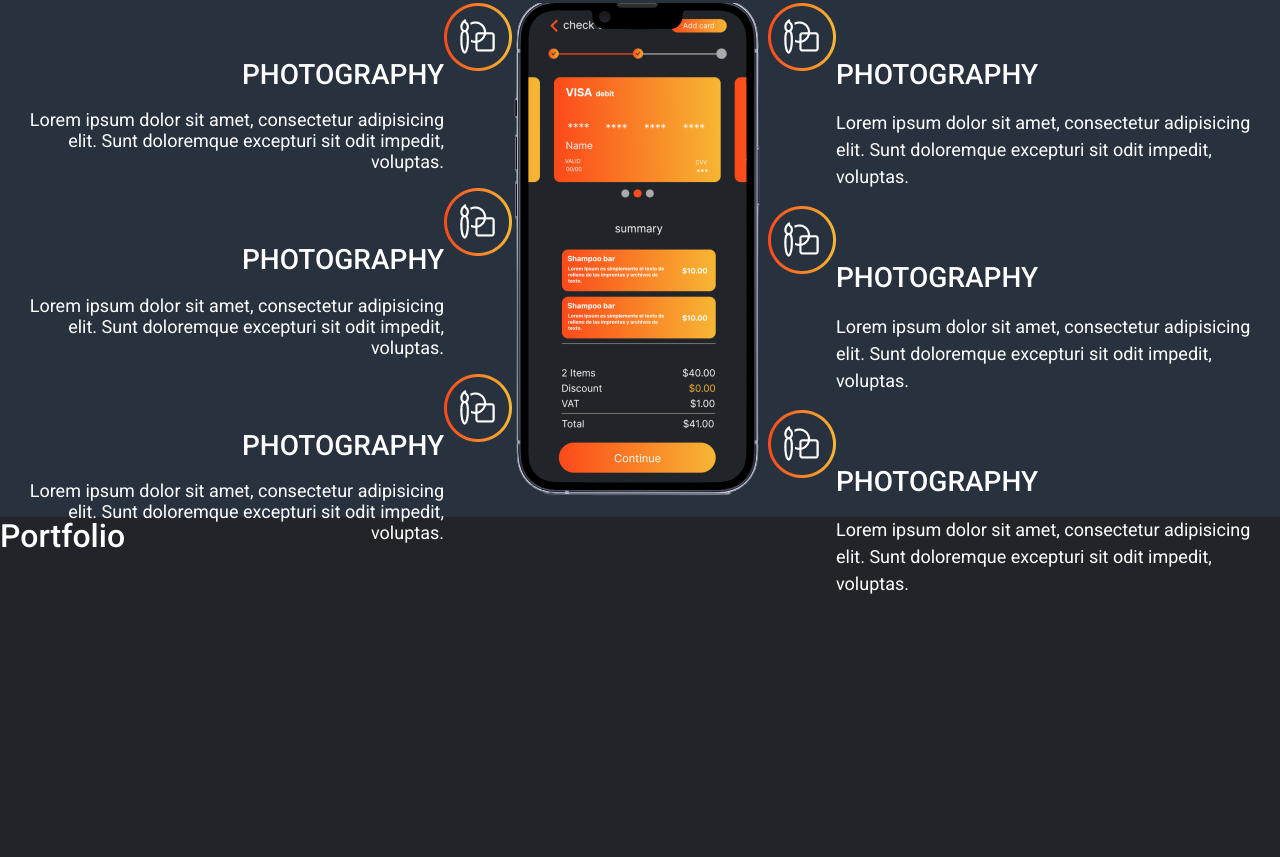
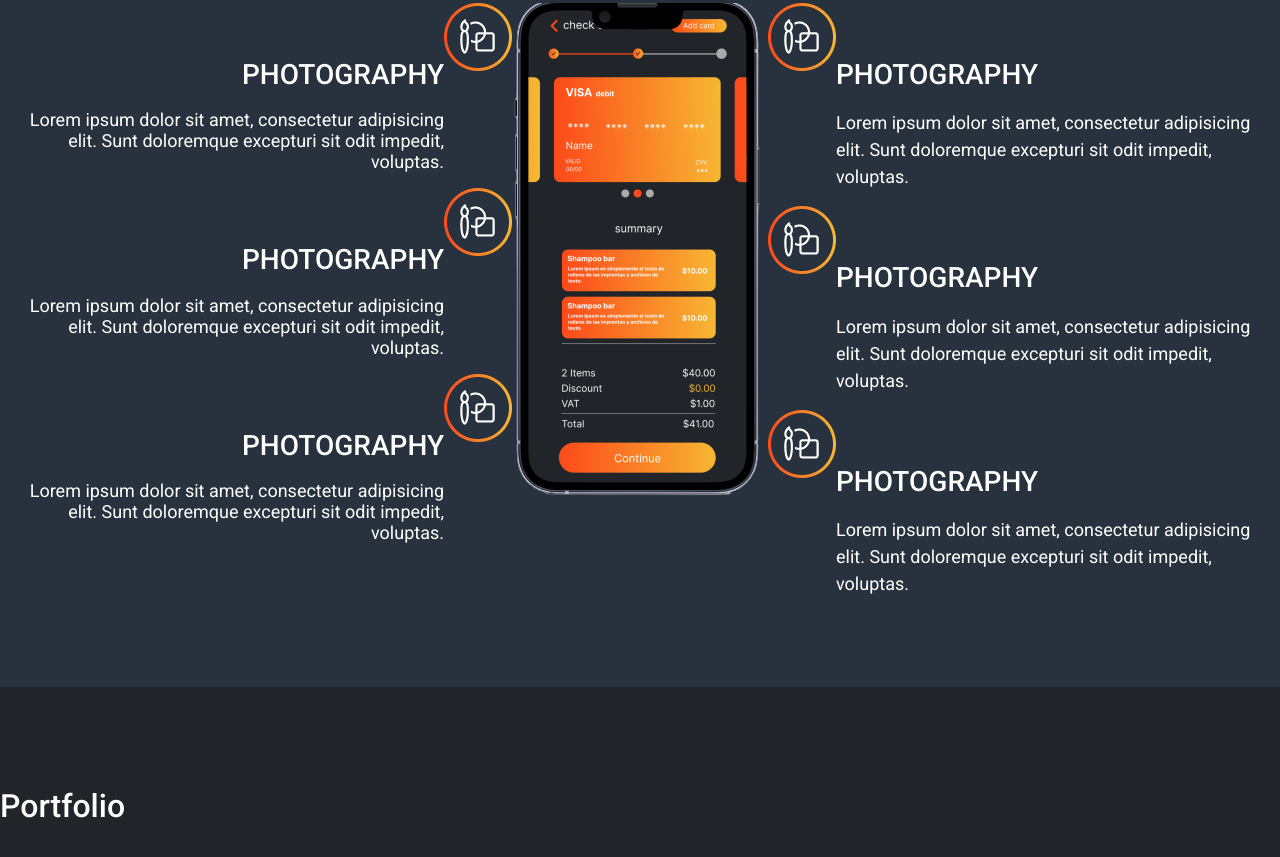
Before and after one commit to Blackburn0/Hamzat_website, a plain HTML site: page index.html in a window 1280 px wide. Shown: the part 1643-2500 px from the top of the page. Drawn offline with nearby package versions, Linux system fonts and the light colour scheme.

Commit message:
first commit

```diff
--- a/index.html
+++ b/index.html
@@ -7,6 +7,7 @@
     <link href="https://cdn.jsdelivr.net/npm/bootstrap@5.2.2/dist/css/bootstrap.min.css" rel="stylesheet" integrity="sha384-Zenh87qX5JnK2Jl0vWa8Ck2rdkQ2Bzep5IDxbcnCeuOxjzrPF/et3URy9Bv1WTRi" crossorigin="anonymous">
     <link rel="stylesheet" href="styles.css">
     <title>Hamzat Adebayo Hamzat</title>
+    <link rel="icon" type="image/x-icon" href="/images/Ellipse 4.png">
 </head>
 <body>
     <div class="header-container">
@@ -25,7 +26,7 @@
                 </div>
 
                 <div class="hero-image">
-                    <img src="images/iPhone 13.png" alt="">
+                    <img src="images/img_ham.png" alt="">
                 </div>
             </header>
             <div class="center">
@@ -131,60 +132,6 @@
         </div>
     </div>
 
-    <!-- About me  -->
-    <!-- <section class="two"> -->
-        <!-- right side -->
-        <!-- <h2>About me</h2>
-        <p>Hello, I'm Hamzat, a Full Stack Web and Cloud Developer who
-            is passionate about creating next-generation applications <br>
-            and becoming an entrepreneur. I recently developed and deployed <br>
-            a to-do application using a serverless framework. I am combining <br>
-            my passion and skills in building an entity where <br> people's mindsets can be reoriented. -->
-            <!-- 𝗘𝘅𝗽𝗲𝗿𝘁𝗶𝘀𝗲:
-            📝 Python ( Django, Flask ) <br>
-            📝 PHP ( Laravel )
-            📝 Bash Scripting <br>
-            📝 Cloud ( AWS, Docker, Kubernetes)
-            📝 CI/CD ( Travis CI )</p> -->
-            <!-- lefit side -->
-            <!-- <img src="" alt="my picture" class="img-fluid"> -->
-            <!-- name and certificate -->
-    <!-- </section> -->
-
-    <!-- <section class="one">
-        <div class="container">
-            <div class="row">
-                <div>
-                    <h2 class="text-center">My services</h2>
-                </div>
-                <div>
-                    <ul>
-                        <li>HTML</li>
-                        <p>lorem text</p>
-                    </ul>
-                    <ul>
-                        <li>CSS</li>
-                        <p>lorem</p>
-                    </ul>
-                    <ul>
-                        <li>HTML</li>
-                        <p>lorem</p>
-                    </ul>
-                    <ul>
-                        <li>Python</li>
-                        <p>lorem</p>
-                    </ul>
-                    <ul>
-                        <li>PHP</li>
-                        <p>lorem</p>
-                    </ul> -->
-                    <!-- <img src="IMG_20220322_122045_1.jpg" alt="my picture" class="img-fluid" width="40%" height="40%"> -->
-                    <!-- icon here -->
-                <!-- </div>
-            </div>
-        </div>
-    </section> -->
-
     <!-- Portfolio  -->
     <div class="section-three">
         <div class="section-three-head">
@@ -192,6 +139,51 @@
         </div>
 
         <img src="images/Rectangle 27.png" alt="">
+
+
+
+
+
+
+
+
+
+
+
+
+
+
+
+
+
+
+<!-- Grid iamges -->
+
+
+
+
+
+<!-- Grid images -->
+
+
+
+
+
+
+
+
+
+
+
+
+
+
+
+
+
+
+
+
     </div>
 
     <!-- Blog here -->
--- a/styles.css
+++ b/styles.css
@@ -146,7 +146,7 @@ header a:hover{
 
 .section-two{
     color: #FFFFFF;;
-    height: 720px;
+    height: 890px;
     background: #27323E;
 }
 .section-two p{
@@ -210,9 +210,13 @@ header a:hover{
     /* identical to box height */
 
     display: flex;
-    align-items: center;
+    /* align-items: center; */
 
     color: #FFFFFF;
 
 }
+.section-three-head h2{
+    padding-top: 100px;
+    text-align: center;
+}
 /* Portfolio end */
```
Also changed, not shown: images/img_ham.png (added).
